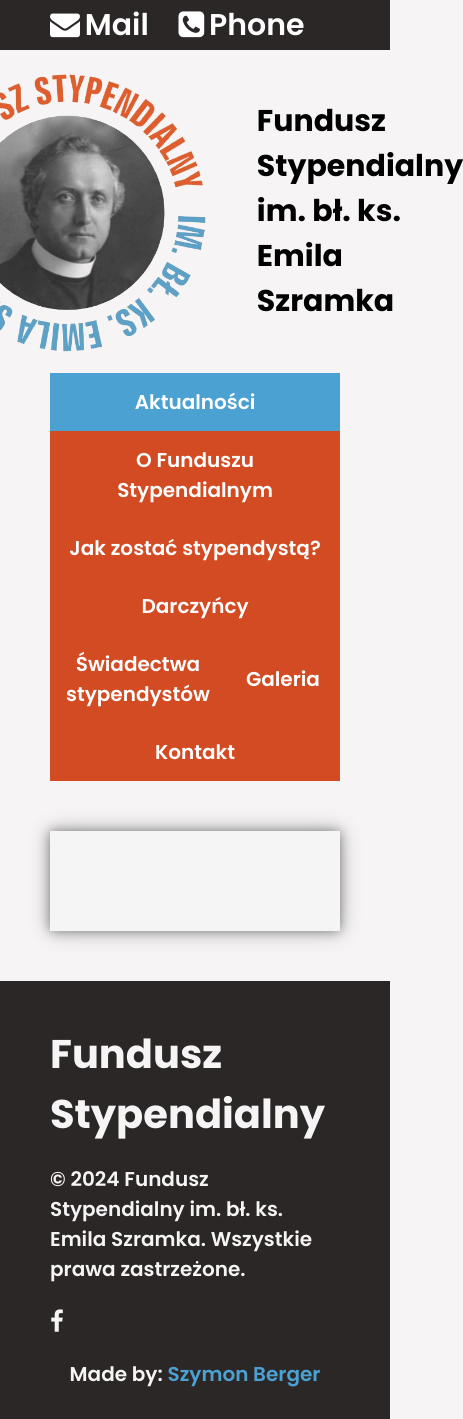
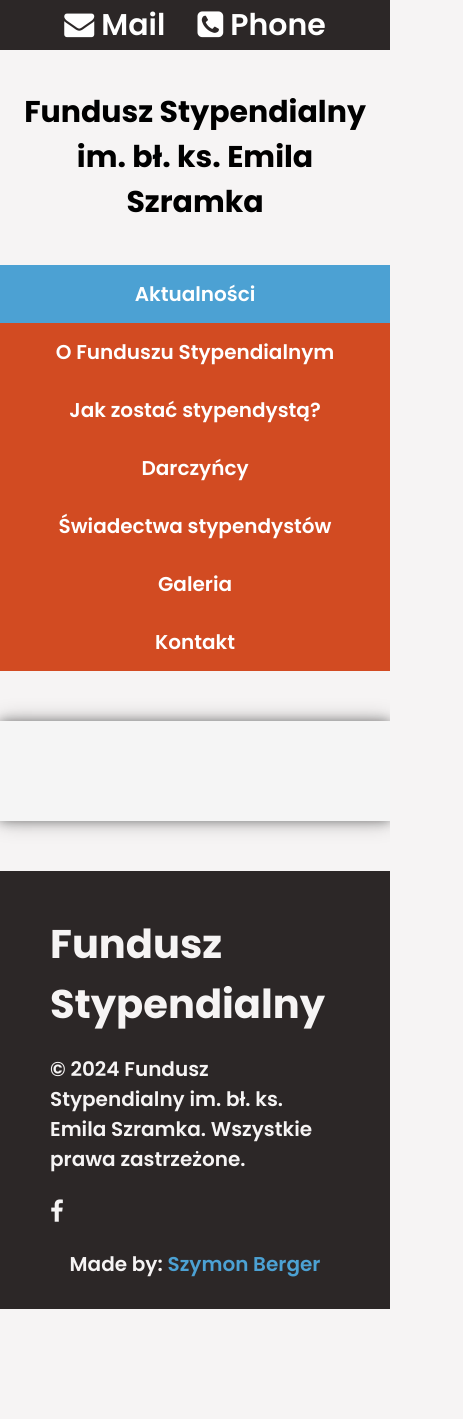
Before and after one commit to FGS-Prozi/Stypendium, a plain HTML site: page index.html in a window 390 px wide. Shown: the whole page, 463 px wide, since content can reach past the window. After the commit the page ends 1309 px from the top, so only its background shows below. Drawn offline with Linux system fonts and the light colour scheme.

Commit message:
Add files via upload

```diff
--- a/index.html
+++ b/index.html
@@ -25,7 +25,7 @@
     <header>
         <div class="header-top">
             <div class="container">
-                <i class="fa fa-envelope icon" aria-hidden="true"></i> <span>Mail</span>
+                <i class="fa fa-envelope icon" aria-hidden="true"></i> <span class="spacer-right">Mail</span>
                 <i class="fa fa-phone-square icon" aria-hidden="true"></i> <span>Phone</span>
             </div>
         </div>
--- a/style.css
+++ b/style.css
@@ -22,11 +22,200 @@ First breakpoint: 1200 width.
 
 */
 
-/*MOBILE PHONES (770 width)*/
+/*MOBILE PHONES (770/810 width)*/
+@media only screen and (max-width: 810px) {
+  html, body {
+    background-color: #F6F4F4;
+
+    font-family: "Poppins";
+    font-size: 20px;
+    font-weight: 600;
+
+    padding: 0;
+    margin: 0;
+  }
+
+  /*HEADER*/
+  .header-top {
+    display: flex;
+    height: 50px;
+    width: 100%;
+    text-align: center;
+    color: white;
+    background-color: #2C2727;
+    position: fixed;
+    font-size: 30px;
+  }
+
+  .header-bottom {
+    display: block; /*###*/
+    text-align: center;
+    padding: 20px;
+    max-width: 1000px;
+  }
+
+  .header-bottom>h1 {
+    font-size: 1.5em;
+  }
+
+  .logo {
+    display: none;
+  }
+/*---------------------------------------*/
+
+  /*NAVIGATION*/
+  ul.topnav {
+    display: block;
+    list-style-type: none;
+    margin: 0;
+    padding: 0;
+    overflow: hidden;
+    background-color: #d24b22;
+  }
+
+  ul.topnav li a {
+    display: block;
+    justify-content: center; /*###*/
+    align-items: center; /*###*/
+    width: 100%;
+    color: white;
+    text-align: center;
+    padding: 14px 16px;
+    text-decoration: none;
+    height: 100%; /*###*/
+    box-sizing: border-box; /*###*/
+    transition: all 0.5s ease;
+  }
+
+  ul.topnav li a:hover:not(.active) {
+    background-color: #FF7517;
+  }
+
+  ul.topnav li a.active {
+    background-color: #4ca1d3;
+  }
+/*---------------------------------------*/
+
+  /*DIVIDER*/
+  .divider {
+    padding-top: 50px;
+  }
+
+  /*SPACER*/
+  .spacer-right {
+    padding-right: 25px;
+  }
+  /*---------------------------------------*/
+
+
+  /*FIX THIS*/
+  .container {
+      width: 100%;
+      box-sizing: border-box;
+      margin: auto; /* margin: auto dla wycentrowania calego nagłowka na stronie.*/
+  }
+
+  .row {
+      display: flex;
+      flex-wrap: wrap;
+      margin: 0 auto;
+      padding: 20px;
+      min-height: 100px;
+      box-sizing: border-box;
+      box-shadow: 0 0 10px 0 rgba(0, 0, 0, 0.35), 0 0 20px 0 rgba(0, 0, 0, 0.3);
+      background-color: #f5f5f5ce;
+  }
+
+  .col {
+      flex: 1 0 calc(33.3333% - 20px);
+      padding: 10px;
+      margin: 0 10px;
+      margin-bottom: 20px;
+      box-sizing: border-box;
+      position: relative;
+      word-wrap: break-word;
+      overflow-wrap: break-word;
+  }
+
+  .cell {
+      padding: 20px;
+      background-color: #38598b;
+  }
+  /*---------------------------------------*/
 
 
 
+
+  /*FOOTER*/
+  footer {
+      background-color: #2C2727;
+      color: #F6F4F4;
+      padding: 10px 0;
+      width: 100%;
+      padding-right: 50px;
+      padding-left: 50px;
+      box-sizing: border-box;
+  }
+
+  .footer-top {
+    display: flex;
+    justify-content: space-between;
+    align-items: center;
+    margin-bottom: 20px;
+  }
+
+  .footer-info {
+    max-width: 600px;
+  }
+
+  .footer-info h2 {
+    font-size: 2rem;
+    margin-bottom: 10px;
+  }
+
+  .footer-info p {
+    font-size: 1rem;
+  }
+
+  .footer-social {
+    display: flex;
+    gap: 15px;
+  }
+
+  .footer-social .social-icon {
+    color: #F6F4F4;
+    font-size: 24px;
+    transition: color 0.3s;
+  }
+
+  .footer-social .social-icon:hover {
+    color: #FF7517;
+  }
+
+  .footer-bottom {
+    text-align: center;
+  }
+
+  .footer-bottom p {
+    font-size: 1rem;
+  }
+
+  .footer-bottom a {
+    color: #4ca1d3;
+    text-decoration: none;
+  }
+
+  .footer-bottom a:hover {
+    text-decoration: underline;
+  }
+  /*---------------------------------------*/
+
+}
+
+
 /*LAPTOPS*/
+
+@media only screen and (min-width: 810px) and (max-width: 1200px) {
   html, body {
     background-color: #F6F4F4;
 
@@ -68,11 +257,11 @@ span {
     justify-content: center;
     align-items: center;
     padding: 20px;
+    max-width: 1000px;
   }
 
   /*fix h1 and logo to work well with each other and be responsive*/
   .header-bottom>h1 {
-  max-width: 1000px;
     font-size: 1.5em;
   }
 
@@ -230,7 +419,7 @@ footer {
     text-decoration: underline;
   }
   /*---------------------------------------*/
-
+}
 
 /*DESKTOP*/
 @media only screen and (min-width: 1200px) {
@@ -275,11 +464,11 @@ footer {
     justify-content: center;
     align-items: center;
     padding: 20px;
+    max-width: 1000px;
   }
 
   /*fix h1 and logo to work well with each other and be responsive*/
   .header-bottom>h1 {
-    max-width: 1000px;
     font-size: 2.5em;
   }
 
```
Lines whose indentation alone changed are shown as unchanged.
